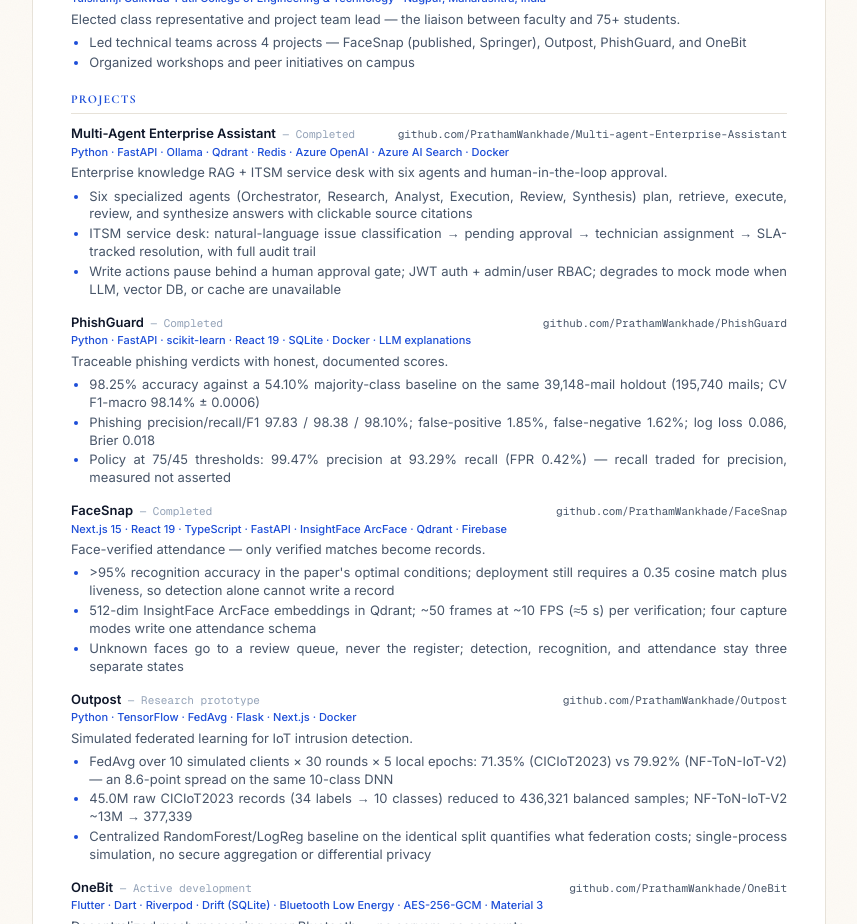
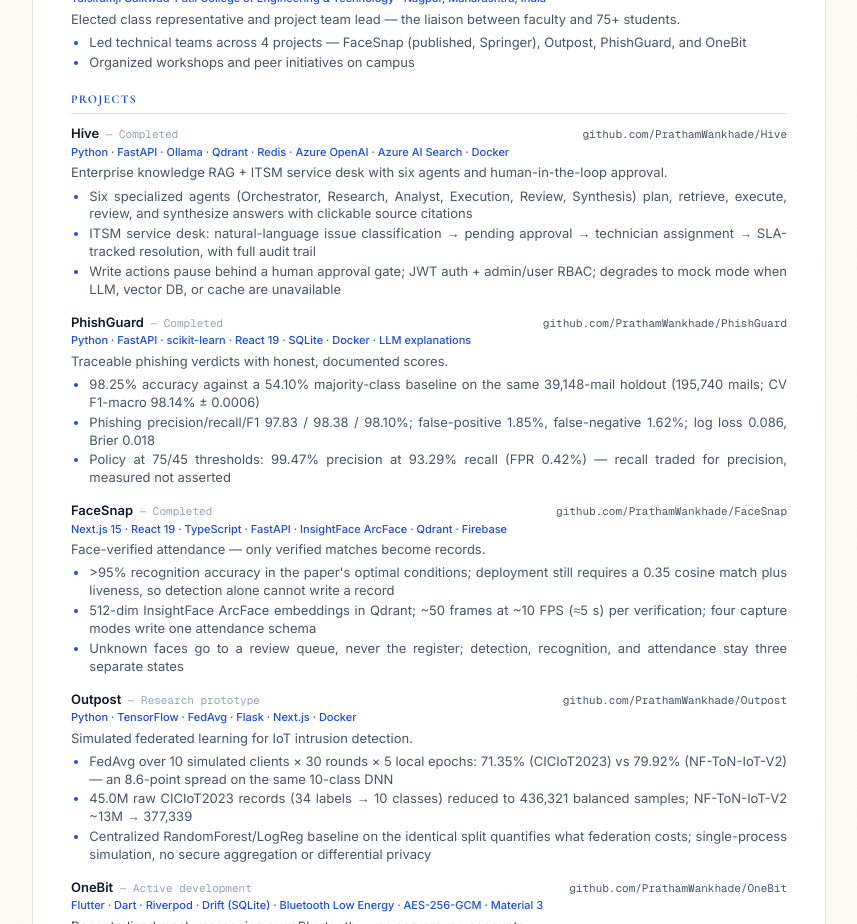
Before and after one commit to PrathamWankhade/My_Portfolio, a Next.js app: page /cv in a window 1280 px wide. Shown: the part 1140-2064 px from the top of the page, without its empty margins (211-1068 px from the left). Built offline with nearby package versions, Linux system fonts and the light colour scheme; no server answers.

Commit message:
Rename Multi-Agent Enterprise Assistant to Hive across portfolio and CV

```diff
--- a/src/app/cv/page.tsx
+++ b/src/app/cv/page.tsx
@@ -70,7 +70,7 @@ export default function CvPage() {
   // CV-only order: lead with the strongest applied-ML evidence. The site
   // keeps its own narrative order; this is a presentation choice.
   const cvProjectOrder = [
-    "multi-agent-enterprise-assistant",
+    "hive",
     "phishguard",
     "faceSnap",
     "outpost",
--- a/src/content/projects.ts
+++ b/src/content/projects.ts
@@ -318,8 +318,8 @@ export const projects: Project[] = [
     ],
   },
   {
-    slug: "multi-agent-enterprise-assistant",
-    name: "Multi-Agent Enterprise Assistant",
+    slug: "hive",
+    name: "Hive",
     tagline:
       "Enterprise knowledge RAG + ITSM service desk with six agents and human-in-the-loop approval",
     color: "lavender",
@@ -346,7 +346,7 @@ export const projects: Project[] = [
       "Docker",
     ],
     status: "Completed",
-    repo: "https://github.com/PrathamWankhade/Multi-agent-Enterprise-Assistant",
+    repo: "https://github.com/PrathamWankhade/Hive",
     featured: true,
     metrics: [
       {
```
